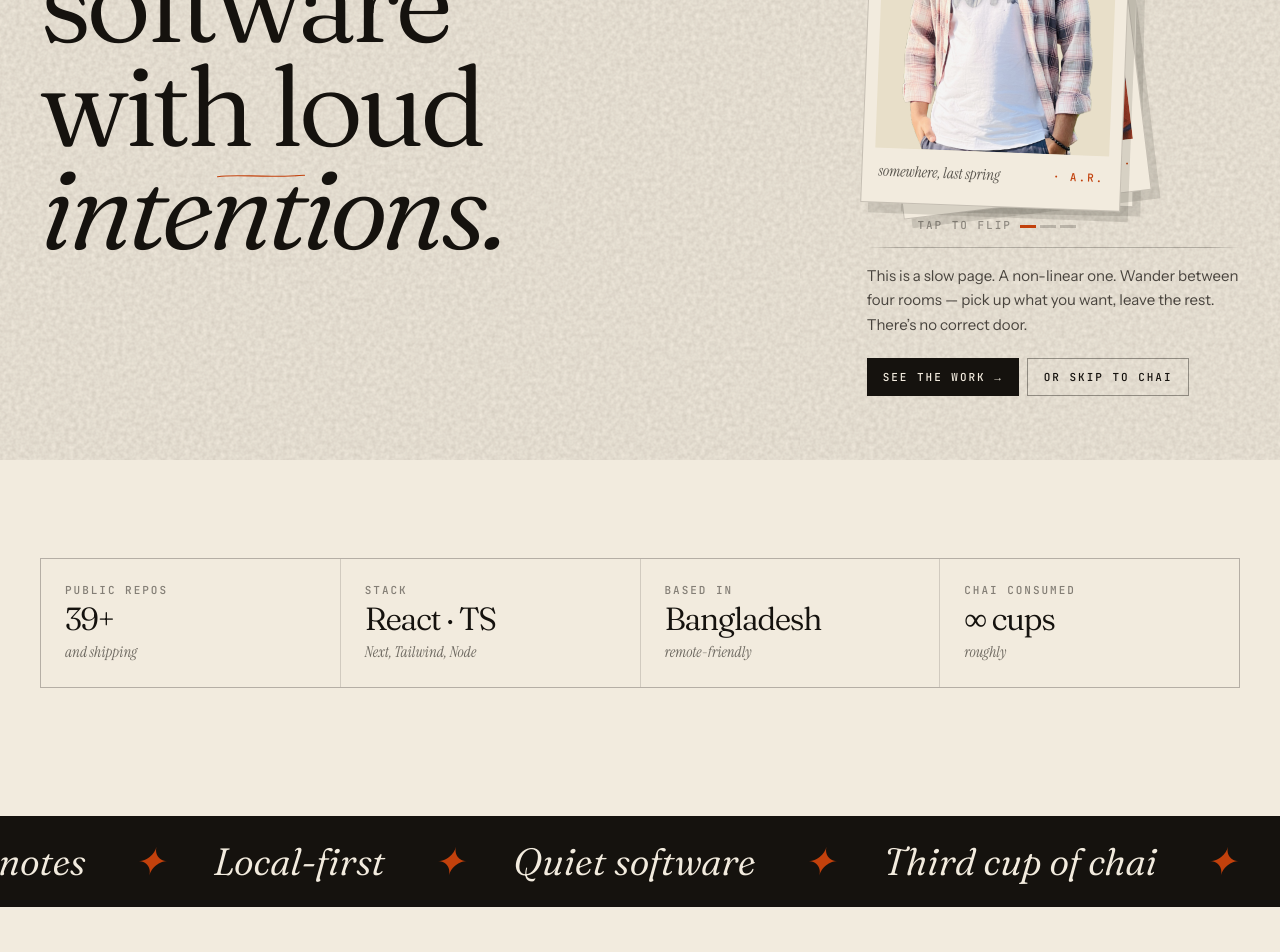
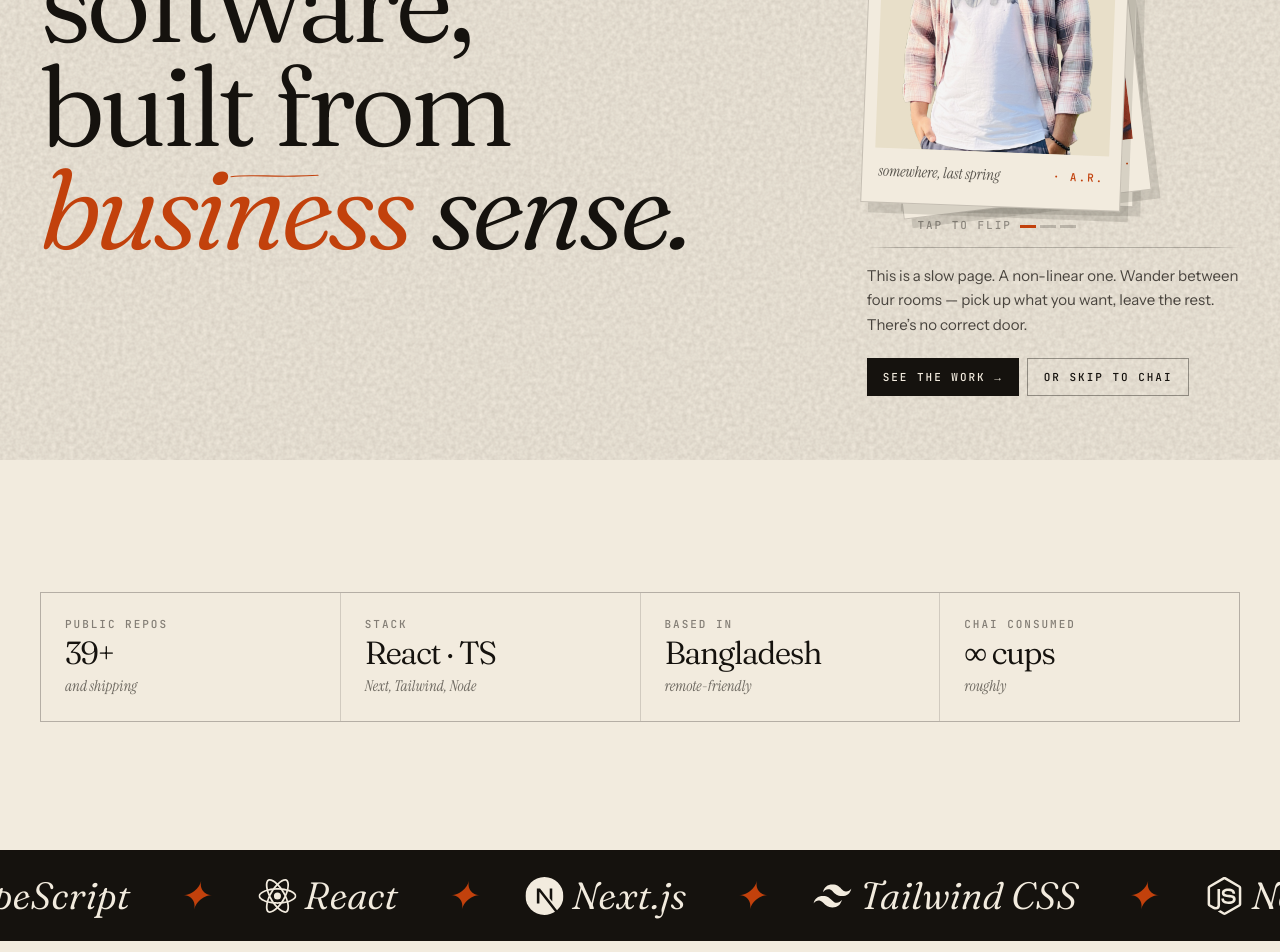
Before and after one commit to aminur-git/amnr-portfolio, a Next.js app: page / in a window 1280 px wide. Shown: the part 340-1292 px from the top of the page. Built offline with nearby package versions, Linux system fonts and the light colour scheme; no server answers; grey boxes are pictures that could not be loaded.

Commit message:
Update Hero and Journey components for improved content clarity and structure; add react-icons dependency

```diff
--- a/components/Hero.tsx
+++ b/components/Hero.tsx
@@ -44,32 +44,32 @@ export default function Hero({
             className="frx rise text-[14vw] sm:text-[12vw] md:text-[9.5vw] lg:text-[8.8vw] leading-[0.88] tracking-tightest"
             style={{ animationDelay: "180ms" }}
           >
-            Building <span className="frx-italic text-ember">quiet</span>
+            Enterprise
             <br />
-            software{" "}
+            software,{" "}
             <span className="relative inline-block">
-              <span className="underline-hand">with loud</span>
+              <span className="underline-hand">built from</span>
             </span>
             <br />
-            <span className="frx-italic">intentions.</span>
+            <span className="frx-italic text-ember">business</span>{" "}
+            <span className="frx-italic"> sense.</span>
           </h1>
 
           {/* bio paragraph — only on md+ under the headline for desktop breathing room */}
           <p
-            className="hidden md:block mt-8 font-editorial text-[22px] lg:text-[26px] leading-[1.3] text-ink/85 max-w-[28ch] rise"
+            className="hidden md:block mt-8 font-editorial text-[22px] lg:text-[26px] leading-[1.3] text-ink/85 max-w-[29ch] rise"
             style={{ animationDelay: "360ms" }}
           >
-            I&rsquo;m Aminur — a builder, tinkerer, and a reluctant philosopher
-            who writes code like it&rsquo;s a letter. Sometimes I ship things.
-            Sometimes I just brew chai and think.
+            I'm Aminur — full-stack developer and CTO. I build enterprise SaaS
+            systems. I think from the business perspective first. I lead teams,
+            communicate a lot, and ship products that actually work for real
+            people.
           </p>
         </div>
 
         {/* RIGHT — portrait + CTA column */}
         <div className="col-span-12 md:col-span-4 order-1 md:order-2 flex flex-col items-stretch">
           <PolaroidStack />
-
-
 
           {/* mobile-only bio under portrait */}
           <p className="md:hidden mt-8 font-editorial text-[20px] sm:text-[22px] leading-[1.3] text-ink/85">
@@ -81,8 +81,8 @@ export default function Hero({
           <div className="mt-8 md:mt-10">
             <div className="rule mb-4" />
             <p className="text-[14px] sm:text-[15px] leading-[1.65] text-ink/75">
-              This is a slow page. A non-linear one. Wander between four rooms
-              — pick up what you want, leave the rest. There&rsquo;s no correct
+              This is a slow page. A non-linear one. Wander between four rooms —
+              pick up what you want, leave the rest. There&rsquo;s no correct
               door.
             </p>
             <div className="mt-5 flex flex-wrap gap-2">
--- a/components/Journey.tsx
+++ b/components/Journey.tsx
@@ -4,9 +4,9 @@ import ContactSheet from "./ContactSheet";
 
 const entries = [
   {
-    year: "2011",
-    title: "A borrowed laptop, a dial-up line",
-    body: "First line of code was a <marquee> tag. My cousin&rsquo;s machine, my mother&rsquo;s patience. I thought I&rsquo;d invented movement.",
+    year: "2014",
+    title: "Dad bought us a computer",
+    body: "started playing gta vice city, need for speed most wanted etc",
     tag: "origin",
   },
   {
@@ -40,7 +40,9 @@ export default function Journey() {
     <section className="relative max-w-[1400px] mx-auto px-6 md:px-10 py-24 md:py-36">
       <div className="grid grid-cols-12 gap-6 items-end mb-14">
         <div className="col-span-12 md:col-span-7">
-          <span className="label text-ember">Chapter 01 — The long way around</span>
+          <span className="label text-ember">
+            Chapter 01 — The long way around
+          </span>
           <h2 className="frx text-[13vw] md:text-[7.5vw] leading-[0.9] mt-4">
             A <span className="frx-italic">winding</span> road,
             <br />
@@ -50,8 +52,9 @@ export default function Journey() {
         <div className="col-span-12 md:col-span-4 md:col-start-9">
           <div className="rule mb-4" />
           <p className="font-editorial text-[19px] leading-[1.45] text-ink/80">
-            The résumé version is boring. Here&rsquo;s the version with the margins still in it —
-            the detours, the re-reads, the places I got lost on purpose.
+            The résumé version is boring. Here&rsquo;s the version with the
+            margins still in it — the detours, the re-reads, the places I got
+            lost on purpose.
           </p>
         </div>
       </div>
@@ -71,7 +74,9 @@ export default function Journey() {
 
             <div className="grid grid-cols-12 gap-4 md:gap-8 items-start">
               <div className="col-span-12 md:col-span-2">
-                <span className="frx text-[44px] md:text-[54px] leading-none">{e.year}</span>
+                <span className="frx text-[44px] md:text-[54px] leading-none">
+                  {e.year}
+                </span>
                 <div className="label text-ink/50 mt-2">— {e.tag}</div>
               </div>
               <div className="col-span-12 md:col-span-10">
@@ -91,7 +96,9 @@ export default function Journey() {
       <div className="mt-10 flex items-center gap-3 text-ink/60">
         <span className="label">End of chapter</span>
         <span className="flex-1 rule" />
-        <span className="label italic frx-italic text-[16px]">to be continued</span>
+        <span className="label italic frx-italic text-[16px]">
+          to be continued
+        </span>
       </div>
     </section>
   );
--- a/components/Marquee.tsx
+++ b/components/Marquee.tsx
@@ -1,21 +1,53 @@
+import {
+  SiTypescript,
+  SiReact,
+  SiNextdotjs,
+  SiTailwindcss,
+  SiNodedotjs,
+  SiPostgresql,
+  SiGraphql,
+  SiSupabase,
+  SiVercel,
+  SiGooglecloud,
+  SiFirebase,
+} from "react-icons/si";
+
 export default function Marquee() {
   const items = [
-    "Field notes",
-    "✦",
-    "Local-first",
-    "✦",
-    "Quiet software",
-    "✦",
-    "Third cup of chai",
-    "✦",
-    "Dhaka ↔ Everywhere",
-    "✦",
-    "Non-linear",
-    "✦",
-    "Est. 2017",
-    "✦",
-    "Reluctant philosopher",
-    "✦",
+    {
+      text: "TypeScript",
+      icon: <SiTypescript className="inline-block mr-2" />,
+    },
+    { text: "✦" },
+    { text: "React", icon: <SiReact className="inline-block mr-2" /> },
+    { text: "✦" },
+    { text: "Next.js", icon: <SiNextdotjs className="inline-block mr-2" /> },
+    { text: "✦" },
+    {
+      text: "Tailwind CSS",
+      icon: <SiTailwindcss className="inline-block mr-2" />,
+    },
+    { text: "✦" },
+    { text: "Node.js", icon: <SiNodedotjs className="inline-block mr-2" /> },
+    { text: "✦" },
+    {
+      text: "PostgreSQL",
+      icon: <SiPostgresql className="inline-block mr-2" />,
+    },
+    { text: "✦" },
+    { text: "GraphQL", icon: <SiGraphql className="inline-block mr-2" /> },
+    { text: "✦" },
+    { text: "Supabase", icon: <SiSupabase className="inline-block mr-2" /> },
+    { text: "✦" },
+    { text: "Vercel", icon: <SiVercel className="inline-block mr-2" /> },
+    { text: "✦" },
+    {
+      text: "Google Cloud",
+      icon: <SiGooglecloud className="inline-block mr-2" />,
+    },
+    { text: "✦" },
+    { text: "Firebase", icon: <SiFirebase className="inline-block mr-2" /> },
+    { text: "✦" },
   ];
 
   const row = [...items, ...items];
@@ -25,15 +57,16 @@ export default function Marquee() {
       aria-hidden
       className="relative border-y border-ink/20 bg-ink text-bone overflow-hidden"
     >
-      <div className="flex marquee whitespace-nowrap py-4">
-        {row.map((t, i) => (
+      <div className="flex items-center marquee whitespace-nowrap py-4">
+        {row.map((item, i) => (
           <span
             key={i}
-            className={`frx-italic text-[28px] md:text-[38px] px-6 ${
-              t === "✦" ? "text-ember not-italic" : ""
+            className={`flex items-center frx-italic text-[28px] md:text-[38px] px-6 ${
+              item.text === "✦" ? "text-ember not-italic" : ""
             }`}
           >
-            {t}
+            {item.icon}
+            {item.text}
           </span>
         ))}
       </div>
--- a/package.json
+++ b/package.json
@@ -9,10 +9,11 @@
     "lint": "next lint"
   },
   "dependencies": {
+    "framer-motion": "^11.3.8",
     "next": "14.2.5",
     "react": "^18.3.1",
     "react-dom": "^18.3.1",
-    "framer-motion": "^11.3.8"
+    "react-icons": "^5.6.0"
   },
   "devDependencies": {
     "@types/node": "^20.14.11",
```
Also changed, not shown: 1 other file (tests, documents, lock files or other folders).
